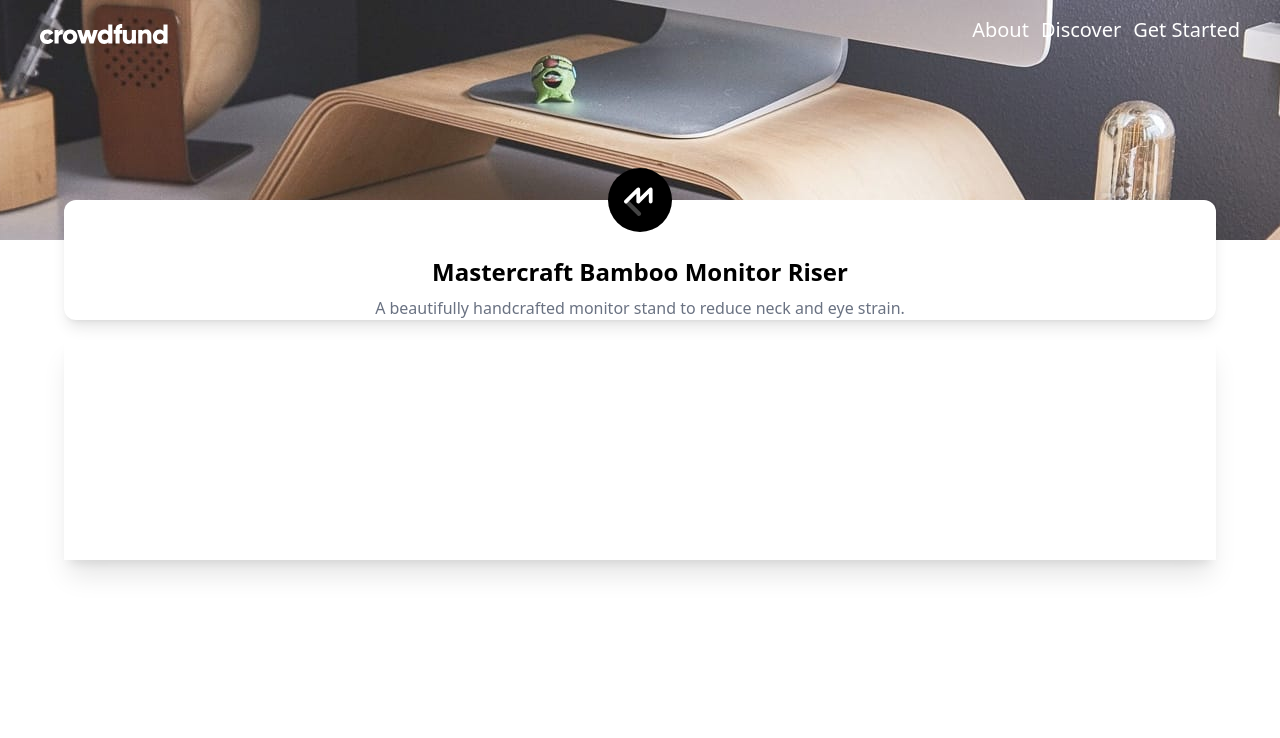
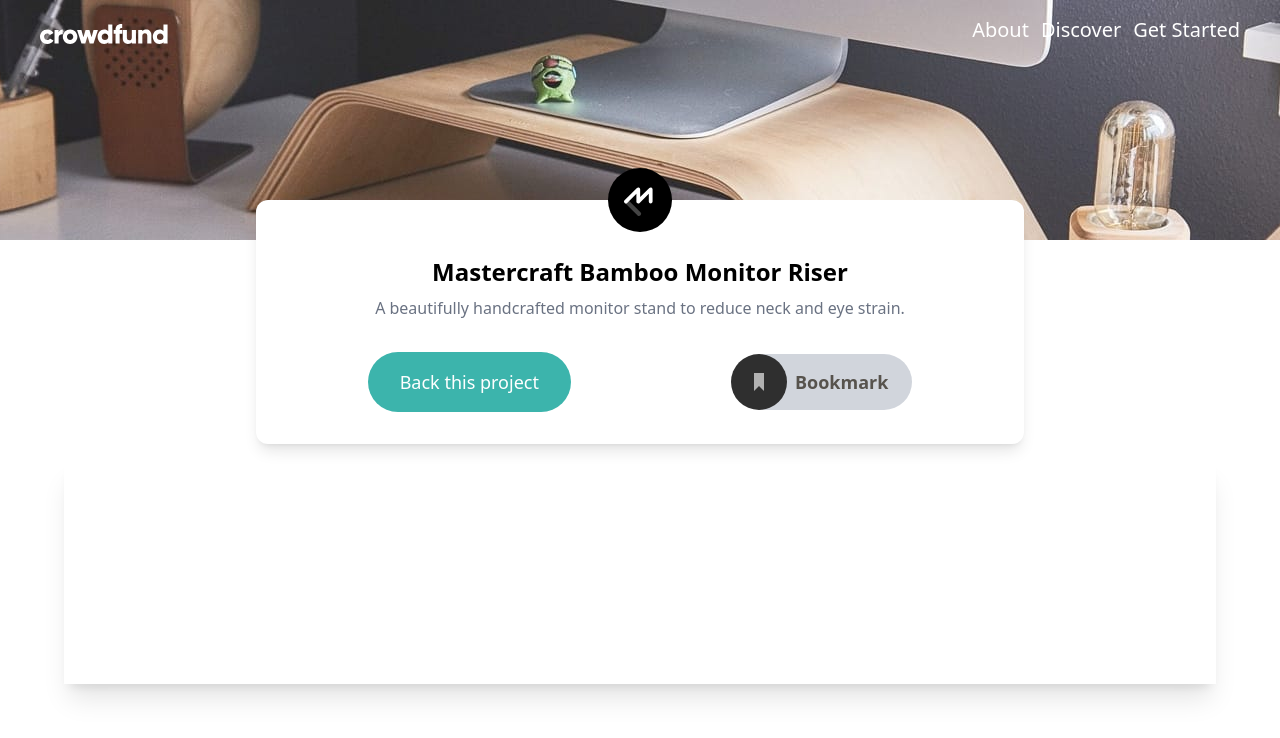
Before and after one commit to Shadrack04/react-crowdfunding-product, a React (Vite) app: page / in a window 1280 px wide. Shown: the top 738 px of the page. Built offline with nearby package versions, Linux system fonts and the light colour scheme.

Commit message:
Create the Button component

```diff
--- a/src/App.jsx
+++ b/src/App.jsx
@@ -1,6 +1,6 @@
 import Header from "./components/Header";
 import "./App.css";
-import Main from "./assets/Main";
+import Main from "./components/Main";
 
 function App() {
   return (
--- /dev/null
+++ b/src/components/Button.jsx
@@ -0,0 +1,11 @@
+import React from "react";
+
+function Button({ children }) {
+  return (
+    <button className=" py-4 px-8 text-white text-lg bg-[hsl(176_50%_47%)] hover:bg-[hsl(176_72%_28%)] rounded-full">
+      {children}
+    </button>
+  );
+}
+
+export default Button;
--- a/src/assets/Main.jsx
+++ b/src/components/Main.jsx
@@ -1,9 +1,11 @@
+import Button from "./Button";
 import masterCraft from "/images/logo-mastercraft.svg";
+import bookmark from "/images/icon-bookmark.svg";
 
 function Main() {
   return (
     <main className=" w-full">
-      <div className=" flex flex-col bg-white w-[90%] relative -mt-10 mx-auto shadow-lg rounded-xl">
+      <div className=" flex flex-col bg-white w-[90%] md:w-[60%]  relative -mt-10 mx-auto shadow-lg rounded-xl">
         <div className=" w-full absolute -top-8 flex items-center">
           <img
             src={masterCraft}
@@ -11,7 +13,7 @@ function Main() {
             className=" mx-auto w-16 h-16"
           />
         </div>
-        <div className=" mt-12 px-4">
+        <div className=" mt-12 px-5">
           <h1 className=" text-center text-2xl font-bold my-2">
             Mastercraft Bamboo Monitor Riser
           </h1>
@@ -19,6 +21,15 @@ function Main() {
             A beautifully handcrafted monitor stand to reduce neck and eye
             strain.
           </p>
+          <div className="my-8 flex items-center justify-center gap-3 md:gap-40">
+            <Button>Back this project</Button>
+            <div className=" flex items-center cursor-pointer">
+              <img className=" z-20" src={bookmark} alt="Bookmark" />
+              <span className="hidden md:flex text-lg font-semibold text-stone-600 py-3.5 -ml-12 pl-14 pr-6 z-10 rounded-full bg-gray-300">
+                Bookmark
+              </span>
+            </div>
+          </div>
         </div>
       </div>
       <div className=" bg-white mt-4 h-56 w-[90%] mx-auto shadow-xl"></div>
```
